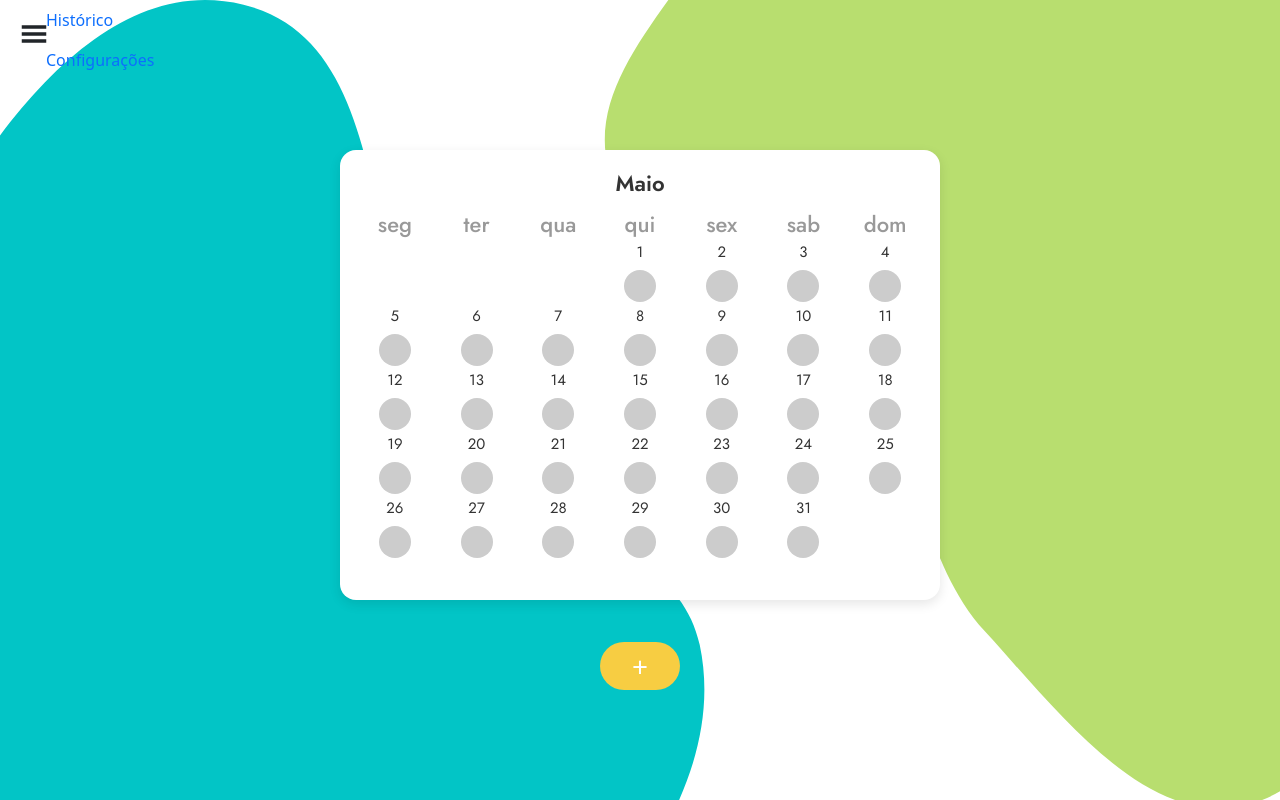
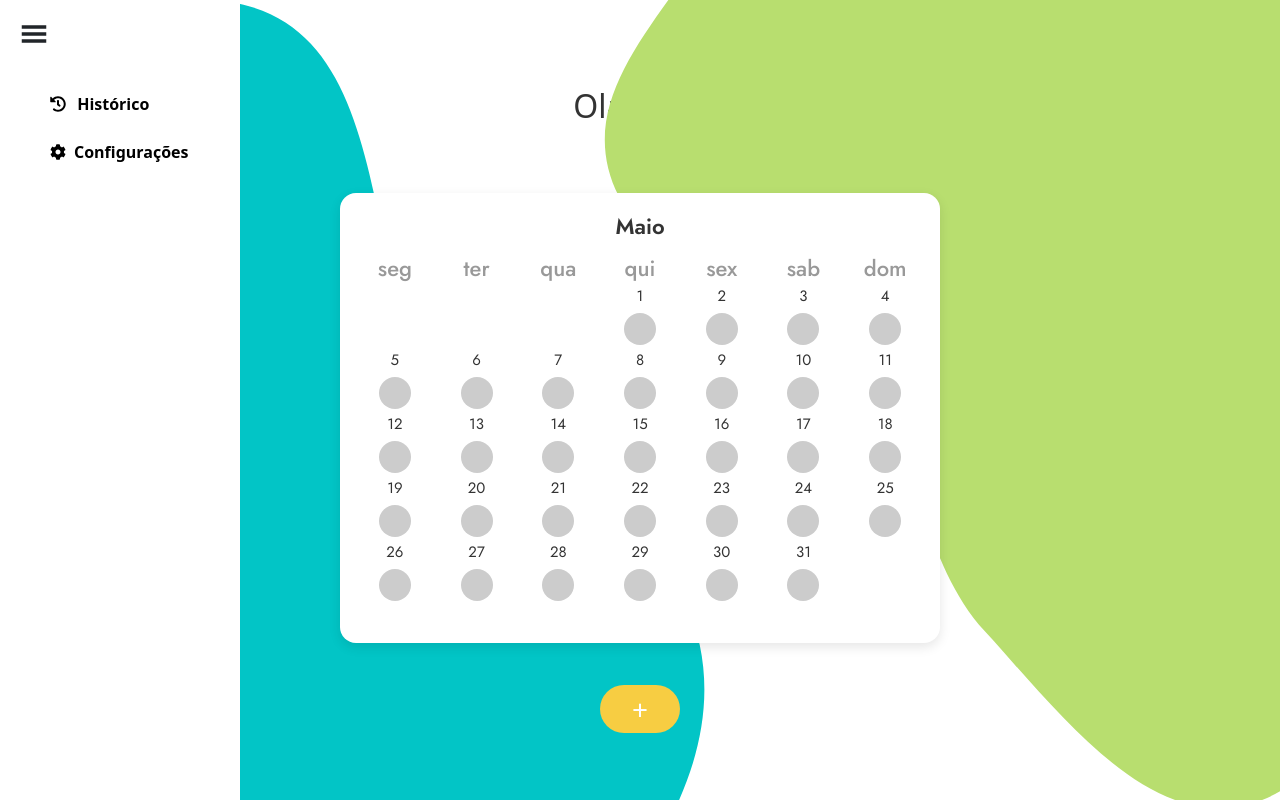
Before and after one commit to LaraSouzx/Moodly, a React (Create React App) app: page / in a window 1280 px wide. Both pictures are taken after a click on the element 34 px from the left and 34 px from the top of the page. Built offline with nearby package versions, Linux system fonts and the light colour scheme.

Commit message:
add: botoes menu side bar e telas

```diff
--- a/package.json
+++ b/package.json
@@ -3,6 +3,7 @@
   "version": "0.1.0",
   "private": true,
   "dependencies": {
+    "@fortawesome/fontawesome-free": "^6.7.2",
     "@testing-library/dom": "^10.4.0",
     "@testing-library/jest-dom": "^6.6.3",
     "@testing-library/react": "^16.3.0",
--- a/src/App.js
+++ b/src/App.js
@@ -3,6 +3,9 @@ import { Dashboard } from '../src/pages/dashboard/Dashboard';
 import NovaEmocao from '../src/pages/novaEmocao/NovaEmocao'; // importe o novo componente
 import 'bootstrap/dist/css/bootstrap.min.css';
 import { BrowserRouter as Router, Routes, Route } from 'react-router-dom';
+import '@fortawesome/fontawesome-free/css/all.min.css';
+import { Historico} from './pages/historico/Historico';
+import {Configuracoes} from '../src/pages/configuracoes/Configuracoes';
 
 function App() {
   return (
@@ -11,6 +14,8 @@ function App() {
         <Routes>
           <Route path="/" element={<Dashboard />} />
           <Route path="/nova-emocao" element={<NovaEmocao />} />
+          <Route path="/historico" element={<Historico />} />
+          <Route path="/configuracoes" element={<Configuracoes />} />
         </Routes>
       </div>
     </Router>
--- /dev/null
+++ b/src/components/SaudacaoUsuario/SaudacaoUsuario.js
@@ -0,0 +1,10 @@
+import React from 'react';
+import './style.css'; // você pode criar esse CSS para estilizar a saudação
+
+export function SaudacaoUsuario({ nome }) {
+  return (
+    <div className="usuario-saudacao">
+      <h2>Olá, {nome}</h2>
+    </div>
+  );
+}
--- /dev/null
+++ b/src/components/SaudacaoUsuario/style.css
@@ -0,0 +1,6 @@
+/* src/components/UsuarioSaudacao/style.css */
+.usuario-saudacao {
+  margin: 20px;
+  font-size: 0.5vh;
+  color: #333;
+}
--- a/src/components/menu/Menu.js
+++ b/src/components/menu/Menu.js
@@ -1,17 +1,22 @@
 import '../menu/style.css';
+import { FaHistory, FaCog } from 'react-icons/fa';
+import { Link } from 'react-router-dom';
 
 export const Menu = () => {
-     return(
+    return (
         <div className="container-menu">
-            <ul class="nav flex-colum">
-                <li class="nav-item">
-                    <a class="nav-link active" href="/historico">Histórico</a>
+            <ul className="nav flex-column">
+                <li className="nav-item">
+                    <Link className="nav-link active" to="/historico">
+                        <FaHistory className="icon-historico" /> Histórico
+                    </Link>
                 </li>
-                 <li class="nav-item">
-                    <a class="nav-link active" href="/configuracoes">Configurações</a>
+                <li className="nav-item">
+                    <Link className="nav-link active" to="/configuracoes">
+                        <FaCog className="icon-configuracoes" /> Configurações
+                    </Link>
                 </li>
-
             </ul>
         </div>
     );
-}
+};
--- a/src/components/menu/style.css
+++ b/src/components/menu/style.css
@@ -1,22 +1,22 @@
 .container-menu{
     width: 240px;
-    background: '#';
+    background: white;
     position: fixed;
     height: 100vh;
     padding: 0 30px;
     transition: all 1s;
     top: 0;
     left: 0;
-
 }
 
 ul{
-    padding: 0;
+    padding: 10vh;
 
 }
 
 ul li{
     list-style-type: none;
+    padding: 0.5vh;
 }
 
 ul li a{
@@ -24,3 +24,17 @@ ul li a{
     font-size: 16px;
     text-decoration: none;
 }
+
+.nav-link.active {
+    color: #000;
+    font-weight: bold;
+    left: 0.6vh;
+     align-items: center;
+    gap: 8px;
+    display: flex;
+
+}
+
+.icon-historico{
+    margin-right: 0.4vh;
+}
--- /dev/null
+++ b/src/pages/configuracoes/Configuracoes.js
@@ -0,0 +1,7 @@
+export function Configuracoes(){
+    return(
+        <div>
+            <h3> Configuracoes</h3>
+        </div>
+    );
+}
--- a/src/pages/dashboard/Dashboard.js
+++ b/src/pages/dashboard/Dashboard.js
@@ -4,7 +4,7 @@ import { useNavigate } from "react-router-dom";
 import { GiHamburgerMenu } from 'react-icons/gi';
 import {Menu } from '../../components/menu/Menu';
 import React, { useState } from 'react';
-
+import {SaudacaoUsuario} from '../../components/SaudacaoUsuario/SaudacaoUsuario';
 
 
 export function Dashboard() {
@@ -50,6 +50,7 @@ export function Dashboard() {
         />
       </svg>
 
+        <SaudacaoUsuario nome="Lara" />
         <Calendario/>
         <button className="add-emotion-button" onClick={handleAddEmotion}>+</button>
 
--- /dev/null
+++ b/src/pages/historico/Historico.js
@@ -0,0 +1,7 @@
+export function Historico(){
+    return(
+        <div>
+            <h4>historico</h4>
+        </div>
+    );
+}
```
Also changed, not shown: src/pages/configuracoes/style.css (added), src/pages/historico/style.css (added), 1 other file (tests, documents, lock files or other folders).
